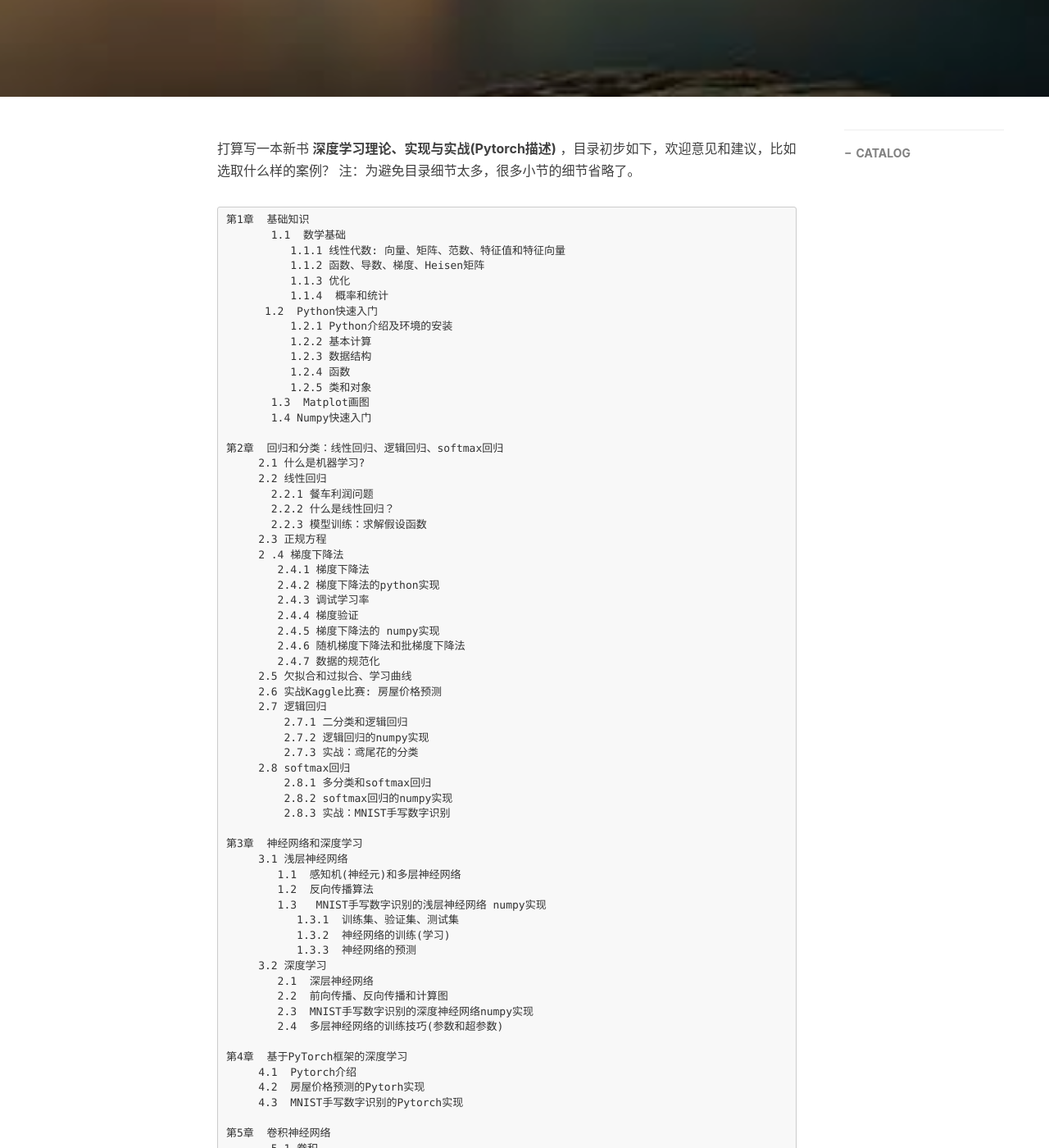
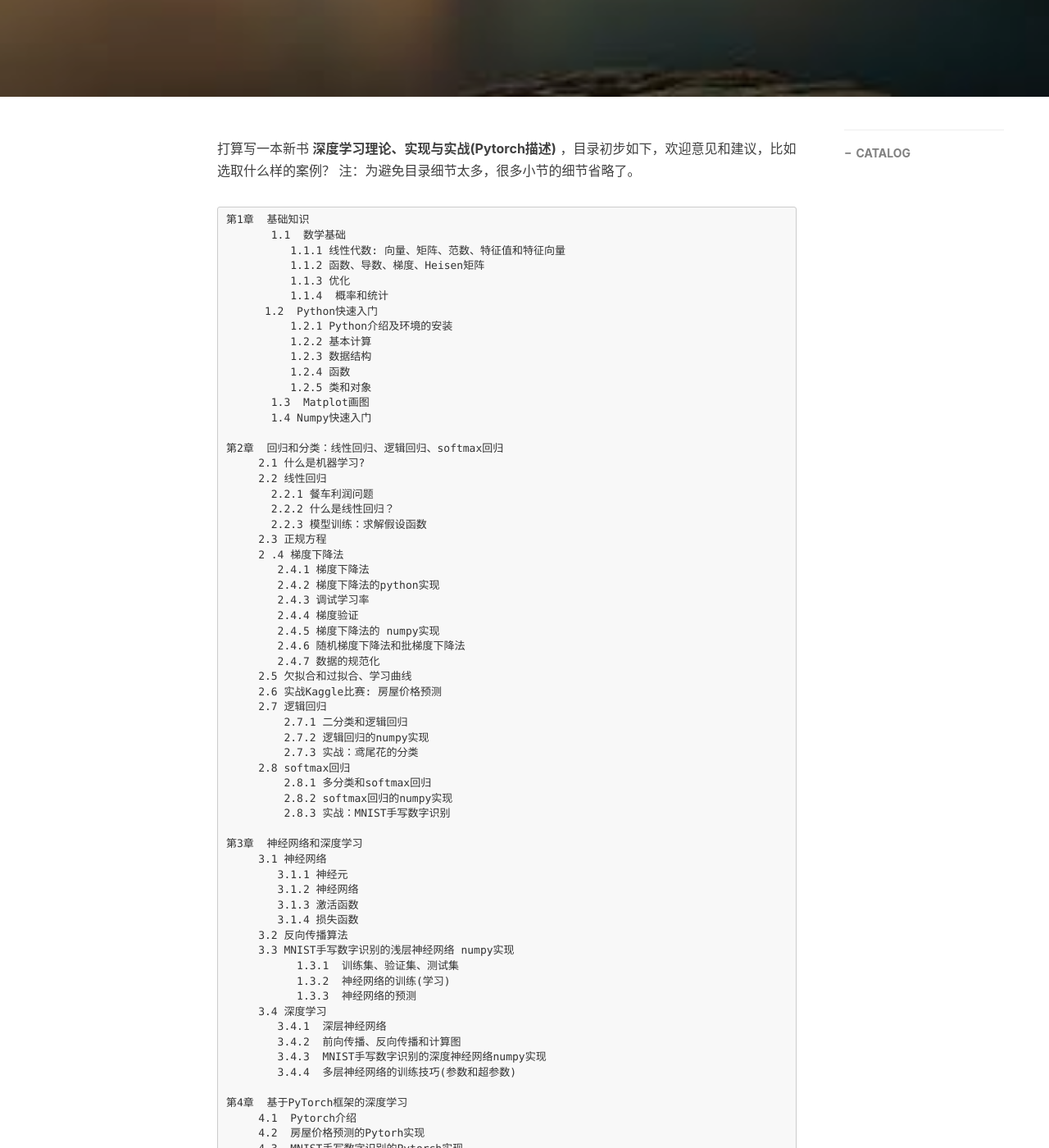
Before and after one commit to xuepro/xuepro.github.io, a Jekyll site: the page built from _posts/2019-08-05-新书“深度学习理论、实现与实战”目录.md, in a window 1280 px wide and 1400 px high, scrolled down 465 px. Shown: the whole window at 82% size. Built offline with Jekyll 4.4.1, drawn with Linux system fonts in a browser that asks for light colours; nearby versions of some CDN libraries; comment, search, counter and statistics services are not loaded; some of the changed text lies outside the part shown.

Commit message:
Update 2019-08-05-新书“深度学习理论、实现与实战”目录.md

```diff
--- a/_posts/2019-08-05-新书“深度学习理论、实现与实战”目录.md
+++ b/_posts/2019-08-05-新书“深度学习理论、实现与实战”目录.md
@@ -58,18 +58,21 @@ tags:
          2.8.3 实战：MNIST手写数字识别
 
 第3章  神经网络和深度学习
-     3.1 浅层神经网络
-        1.1  感知机(神经元)和多层神经网络
-        1.2  反向传播算法
-        1.3   MNIST手写数字识别的浅层神经网络 numpy实现
+     3.1 神经网络
+        3.1.1 神经元
+        3.1.2 神经网络
+        3.1.3 激活函数
+        3.1.4 损失函数
+     3.2 反向传播算法
+     3.3 MNIST手写数字识别的浅层神经网络 numpy实现
            1.3.1  训练集、验证集、测试集
            1.3.2  神经网络的训练(学习)
            1.3.3  神经网络的预测
-     3.2 深度学习
-        2.1  深层神经网络
-        2.2  前向传播、反向传播和计算图
-        2.3  MNIST手写数字识别的深度神经网络numpy实现
-        2.4  多层神经网络的训练技巧(参数和超参数)
+     3.4 深度学习
+        3.4.1  深层神经网络
+        3.4.2  前向传播、反向传播和计算图
+        3.4.3  MNIST手写数字识别的深度神经网络numpy实现
+        3.4.4  多层神经网络的训练技巧(参数和超参数)
 
 第4章  基于PyTorch框架的深度学习
      4.1  Pytorch介绍
```
